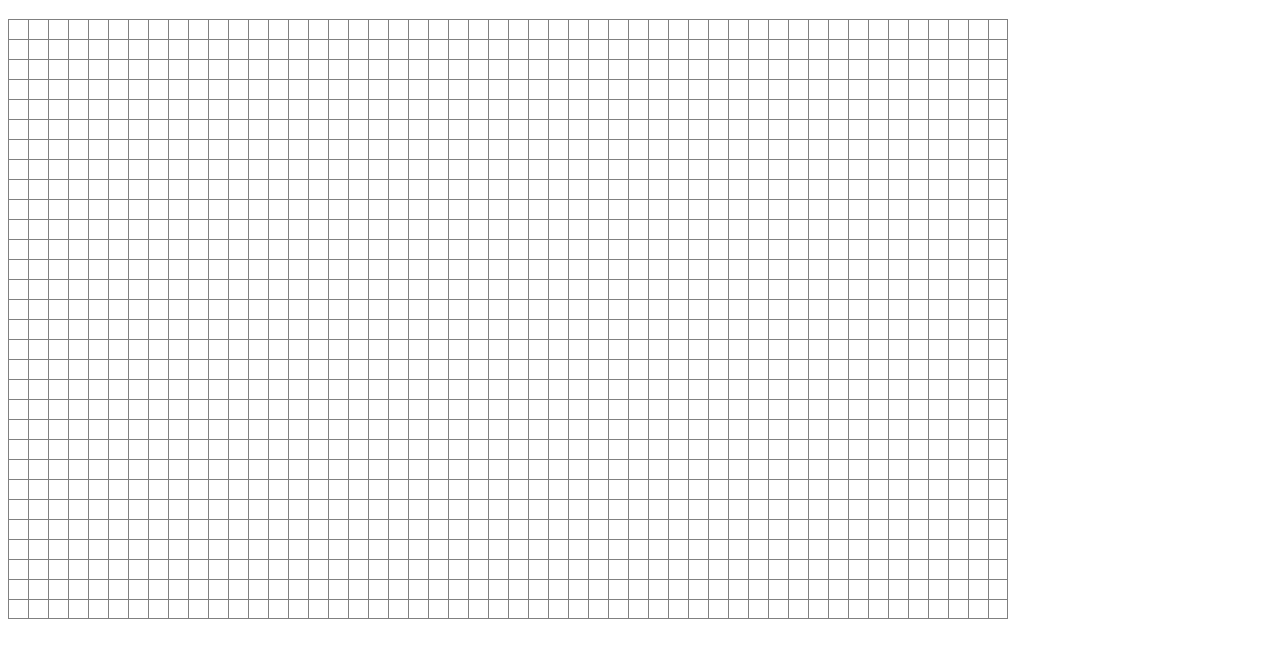
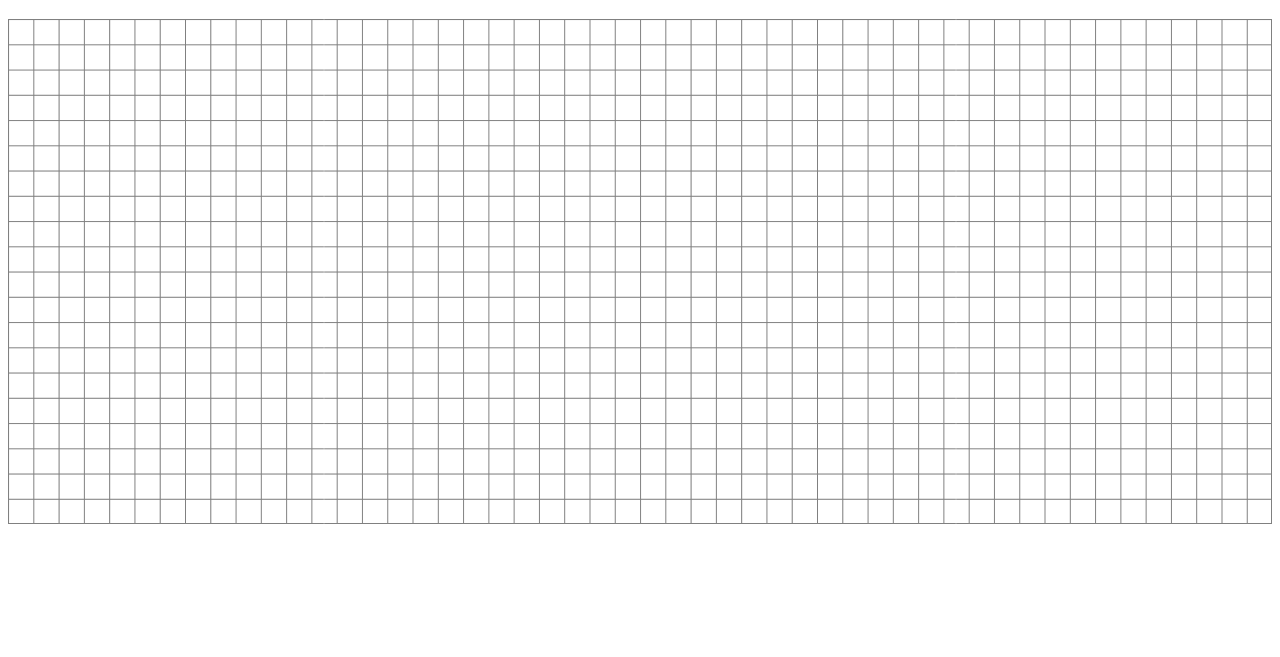
Before and after one commit to sarge424/pathfinding, a plain HTML site: page index.html in a window 1280 px wide. Shown: the part 61-718 px from the top of the page. Drawn offline with Linux system fonts and the light colour scheme.

Commit message:
set grid size on page load

```diff
--- a/index.html
+++ b/index.html
@@ -8,7 +8,9 @@
 </head>
 <body onload="start()">
     <h1>Pathfinding Algorithms</h1>
-    <canvas id="canvas">Error loading...</canvas>
+    <div id="container" style="display: flex; flex-grow: 1; flex-direction: column;">
+        <canvas id="canvas">Error loading...</canvas>
+    </div>
 
     <script src="Classes.js"></script>
     <script src="main.js"></script>
--- a/main.js
+++ b/main.js
@@ -5,12 +5,26 @@ let ctx
 let map
 
 function start(){
+    const dimensions = get_wh()
+
     canvas = document.getElementById('canvas')
-    canvas.width = 1000
-    canvas.height = 600
+    canvas.width = dimensions[0] * 25
+    canvas.height = dimensions[1] * 25
     ctx = canvas.getContext('2d')
 
     //grid takes width, height and chunkSize
-    map = new Grid(50, 30, 20)
+    map = new Grid(dimensions[0], dimensions[1], 25)
     map.drawGrid(ctx)
 }
+
+function get_wh(){
+    //gets 100% width and 80% height to get grid size
+    let container = document.getElementById('container')
+    let w = container.clientWidth
+    let h = container.clientHeight * 0.8
+
+    w = w - w % 25
+    h = h - h % 25
+
+    return[w/25, h/25]
+}
```
